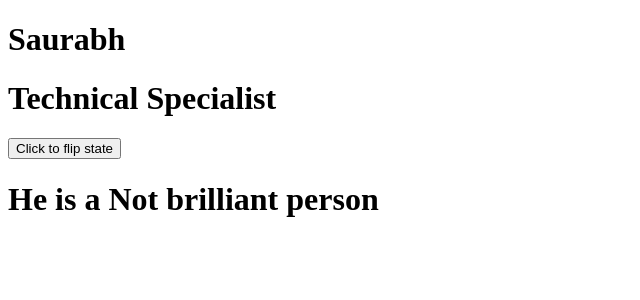
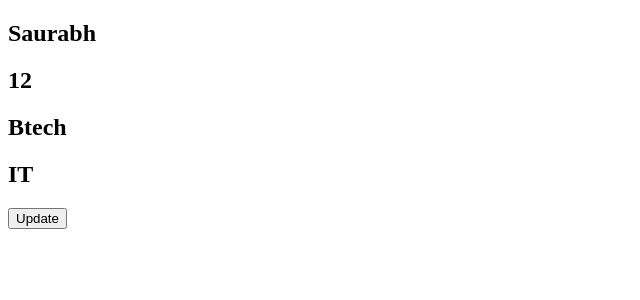
Before and after one commit to saurav-95-dev/React-Redux-CRUD, a React (Vite) app: page / in a window 1280 px wide. Shown: the top 300 px of the page, without its empty margins (0-640 px from the left). Built offline with nearby package versions, Linux system fonts and the light colour scheme.

Commit message:
Handling Immutability in nested object with callback function inside setter function of useState

```diff
--- a/src/App.jsx
+++ b/src/App.jsx
@@ -1,29 +1,29 @@
-import { useState } from "react"
+///Immutability in nested object
+
+import React , {useState} from "react"
 
 
 export default function App(){
 
-  //define object here:
-  const [person , setPerson] = useState({name : "Saurabh" , post : "Technical Specialist" ,status : false});
+  const [person , setPerson] = useState({name : "Saurabh" , age : 12 , qualification : {degree : "Btech" , Branch : "IT"}});
 
-  const handleClick=()=>{
+  function handleUpdate(){
+    //let newPerson = JSON.parse(JSON.stringify(person));
 
-       setPerson((prev)=>{
-          return {...prev , status : !prev.status}
-       })
+    setPerson((prev)=>{
+       return {...prev , name : "New name" , age : 321, qualification  : {...prev.qualification , degree : "Arts" , Branch : "Commerce"}}
+    })
+
+
   }
-
-  let str = person.status ? "Brilliant" : "Not brilliant"
 
   return(
     <>
-
-     <h1>{person.name}</h1>
-     <h1>{person.post}</h1>
-     <h1>{person.status}</h1>
-
-     <button onClick={handleClick}>Click to flip state</button>
-     <h1>He is a {str} person</h1>
+    <h2>{person.name}</h2>
+    <h2>{person.age}</h2>
+    <h2>{person.qualification.degree}</h2>
+    <h2>{person.qualification.Branch}</h2>
+    <button onClick={handleUpdate}>Update</button>
     </>
   )
 }
```
Also changed, not shown: src/components/MyComponent.jsx (added).
